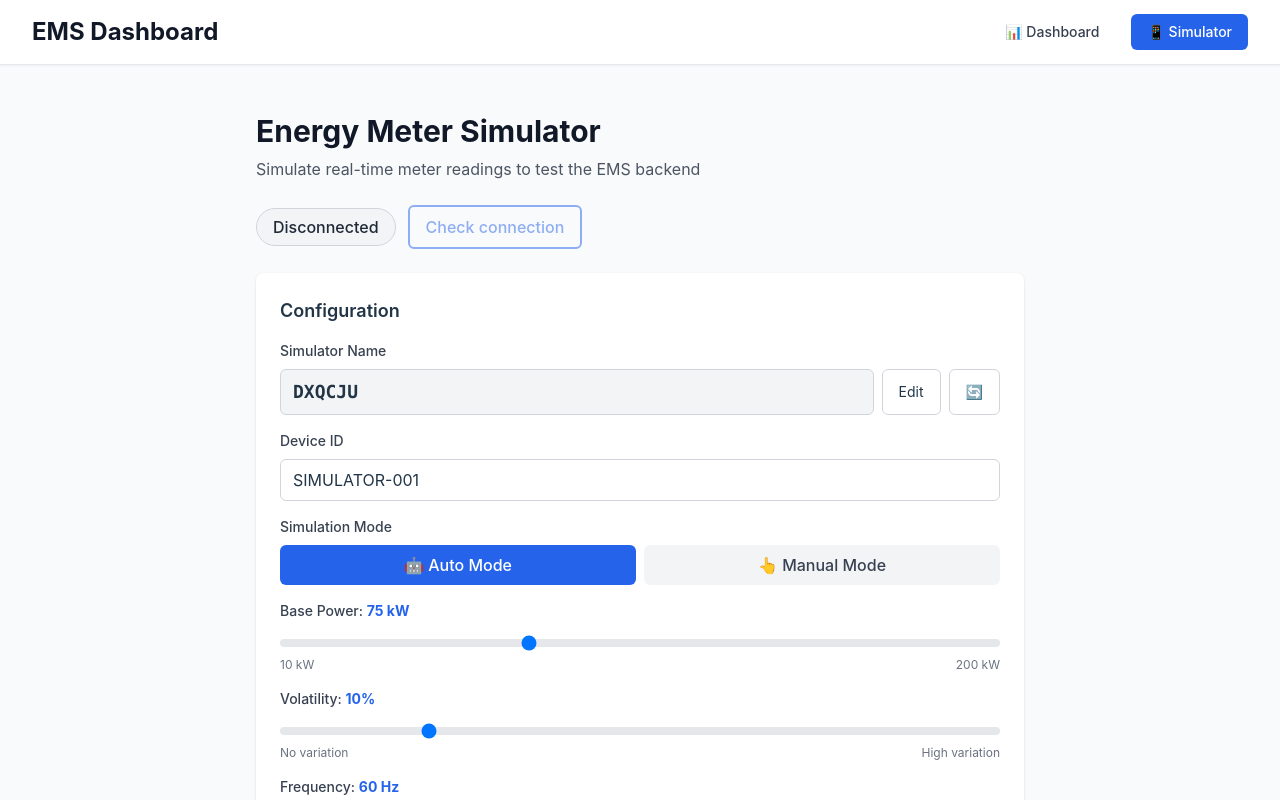
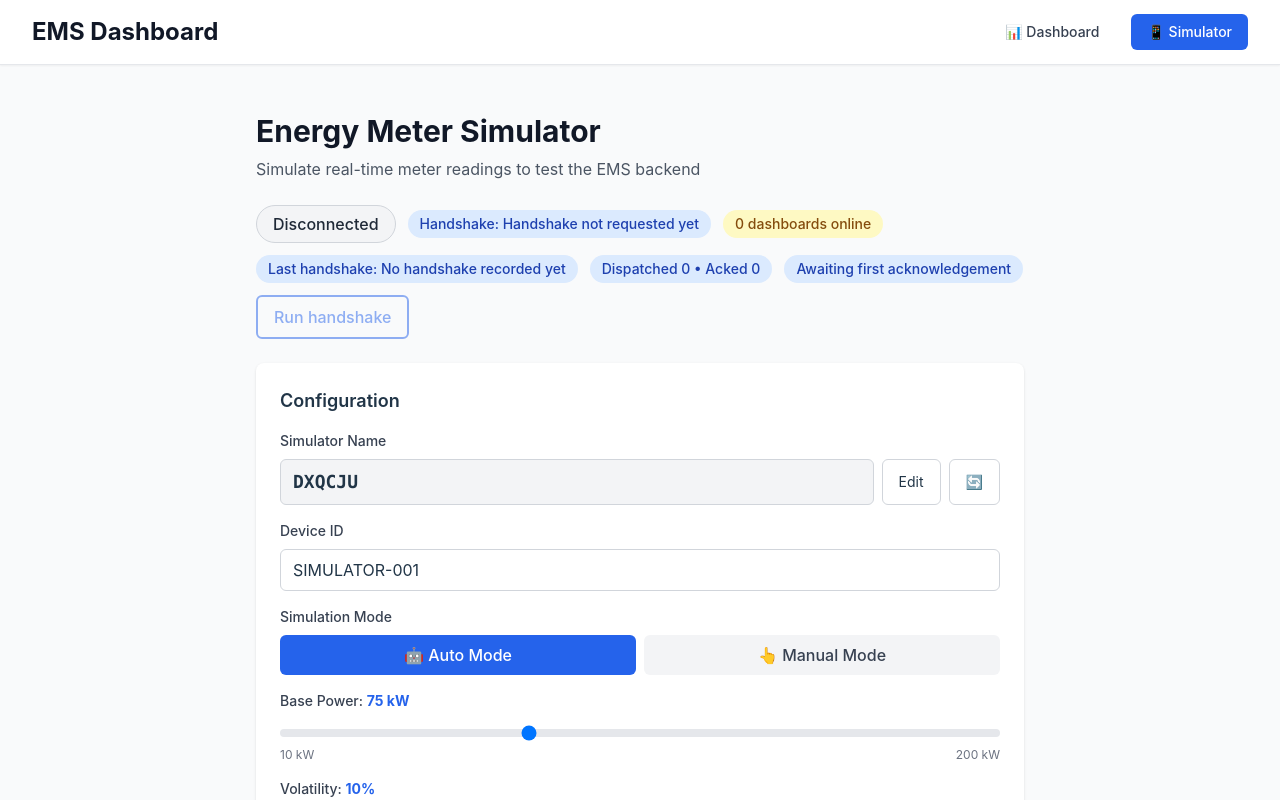
Before and after one commit to Zhihong0321/Eternalgy-EMS, a React (Vite) app in the folder frontend/: page / in a window 1280 px wide. Both pictures are taken after a click on the button "📱 Simulator". Shown: the top 800 px of the page. Built offline with nearby package versions, Linux system fonts and the light colour scheme; no server answers.

Commit message:
Improve simulator handshake diagnostics

```diff
--- a/frontend/src/hooks/useWebSocket.ts
+++ b/frontend/src/hooks/useWebSocket.ts
@@ -88,6 +88,7 @@ export function useWebSocket(url: string): UseWebSocketReturn {
     if (wsRef.current && wsRef.current.readyState === WebSocket.OPEN) {
       wsRef.current.send(JSON.stringify(data))
       console.debug(`📤 Sent WebSocket message: ${data.type || 'unknown-type'}`)
+      setConnectionError(null)
       return true
     } else {
       const readyState = wsRef.current?.readyState ?? WebSocket.CLOSED
--- a/frontend/src/pages/Simulator.tsx
+++ b/frontend/src/pages/Simulator.tsx
@@ -9,6 +9,7 @@ import { resolveWebSocketUrl } from '../config'
 const DEFAULT_WS_URL = 'ws://localhost:3000'
 
 type HandshakeState = 'idle' | 'pending' | 'success' | 'warning' | 'error'
+type AckStatus = 'accepted' | 'error'
 
 const HANDSHAKE_COLORS: Record<Exclude<HandshakeState, 'idle'>, 'brand' | 'success' | 'warning' | 'danger'> = {
   pending: 'brand',
@@ -22,6 +23,16 @@ const HANDSHAKE_MESSAGES: Record<Exclude<HandshakeState, 'idle'>, string> = {
   success: 'Dashboard confirmed and ready to receive data',
   warning: 'No dashboard connected yet',
   error: 'Handshake failed. Check dashboard status.',
+}
+
+const HANDSHAKE_REASON_LABELS: Record<string, string> = {
+  auto: 'automatic check',
+  manual: 'manual check',
+  register: 'registration',
+  'dashboard-joined': 'dashboard joined',
+  'dashboard-left': 'dashboard left',
+  'simulator-registered': 'registration broadcast',
+  initial: 'not yet run'
 }
 
 export default function Simulator() {
@@ -48,6 +59,15 @@ export default function Simulator() {
   const [handshakeStatus, setHandshakeStatus] = useState<HandshakeState>('idle')
   const [handshakeDetails, setHandshakeDetails] = useState('')
   const [eventLog, setEventLog] = useState<string[]>([])
+  const [isRegistered, setIsRegistered] = useState(false)
+  const [attemptedCount, setAttemptedCount] = useState(0)
+  const [dashboardsOnline, setDashboardsOnline] = useState(0)
+  const [lastHandshakeAt, setLastHandshakeAt] = useState<number | null>(null)
+  const [lastHandshakeReason, setLastHandshakeReason] = useState<string>('initial')
+  const [lastAckAt, setLastAckAt] = useState<number | null>(null)
+  const [lastAckStatus, setLastAckStatus] = useState<AckStatus | null>(null)
+  const [lastAckMessage, setLastAckMessage] = useState<string | null>(null)
+  const [lastAckSequence, setLastAckSequence] = useState(0)
 
   const pushLog = useCallback((entry: string) => {
     setEventLog((prev) => {
@@ -57,7 +77,71 @@ export default function Simulator() {
     })
   }, [])
 
+  const formatHandshakeReason = useCallback((reason?: string | null) => {
+    if (!reason || reason === 'initial') {
+      return HANDSHAKE_REASON_LABELS.initial
+    }
+
+    return HANDSHAKE_REASON_LABELS[reason] || reason.replace(/-/g, ' ')
+  }, [])
+
+  const formatTimestamp = useCallback((value: number | null) => {
+    if (!value) {
+      return '—'
+    }
+    return new Date(value).toLocaleTimeString()
+  }, [])
+
+  const pendingReadings = Math.max(attemptedCount - sentCount, 0)
+
+  const handshakeChipColor: 'brand' | 'success' | 'warning' | 'danger' =
+    handshakeStatus === 'idle'
+      ? 'brand'
+      : HANDSHAKE_COLORS[handshakeStatus as Exclude<HandshakeState, 'idle'>]
+
+  const handshakeSummary = handshakeStatus === 'idle'
+    ? 'Handshake not requested yet'
+    : handshakeDetails || HANDSHAKE_MESSAGES[handshakeStatus as Exclude<HandshakeState, 'idle'>]
+
+  const handshakeTimestampLabel = handshakeStatus === 'pending'
+    ? 'Awaiting handshake response'
+    : lastHandshakeAt
+      ? `${formatTimestamp(lastHandshakeAt)} • ${formatHandshakeReason(lastHandshakeReason)}`
+      : 'No handshake recorded yet'
+
+  const dashboardsChipColor: 'brand' | 'success' | 'warning' | 'danger' =
+    dashboardsOnline > 0 ? 'success' : 'warning'
+
+  const attemptChipColor: 'brand' | 'success' | 'warning' | 'danger' =
+    attemptedCount === 0 ? 'brand' : pendingReadings > 0 ? 'warning' : 'success'
+
+  const ackChipColor: 'brand' | 'success' | 'warning' | 'danger' =
+    lastAckStatus === 'error'
+      ? 'danger'
+      : lastAckStatus === 'accepted'
+        ? 'success'
+        : pendingReadings > 0
+          ? 'warning'
+          : 'brand'
+
+  const ackSummary = lastAckStatus
+    ? lastAckStatus === 'accepted'
+      ? `Last ack ${formatTimestamp(lastAckAt)}${lastAckSequence ? ` • reading #${lastAckSequence}` : ''}`
+      : `Ack failed${lastAckMessage ? ` • ${lastAckMessage}` : ''}`
+    : 'Awaiting first acknowledgement'
+
+  const ackPreview = lastAckStatus
+    ? lastAckStatus === 'accepted'
+      ? `${formatTimestamp(lastAckAt)}${lastAckSequence ? ` (#${lastAckSequence})` : ''}`
+      : `Failed${lastAckMessage ? ` - ${lastAckMessage}` : ''}`
+    : '—'
+
+  const handshakePreview = lastHandshakeAt
+    ? `${formatTimestamp(lastHandshakeAt)} (${formatHandshakeReason(lastHandshakeReason)})`
+    : '—'
+
   const previousConnectionRef = useRef(isConnected)
+  const previousRunningRef = useRef(isRunning)
 
   useEffect(() => {
     if (isConnected && !previousConnectionRef.current) {
@@ -66,6 +150,16 @@ export default function Simulator() {
       pushLog('Connection lost. Waiting to reconnect...')
       setHandshakeStatus('idle')
       setHandshakeDetails('')
+      setIsRegistered(false)
+      setDashboardsOnline(0)
+      setLastHandshakeAt(null)
+      setLastHandshakeReason('initial')
+      setAttemptedCount(0)
+      setSentCount(0)
+      setLastAckAt(null)
+      setLastAckStatus(null)
+      setLastAckMessage(null)
+      setLastAckSequence(0)
     }
 
     previousConnectionRef.current = isConnected
@@ -77,17 +171,36 @@ export default function Simulator() {
     }
   }, [connectionError, pushLog])
 
-  const requestHandshake = useCallback(() => {
+  useEffect(() => {
+    if (previousRunningRef.current === isRunning) {
+      previousRunningRef.current = isRunning
+      return
+    }
+
+    previousRunningRef.current = isRunning
+
+    if (isRunning) {
+      const speedLabel = fastForwardSpeed > 1 ? ` • ${fastForwardSpeed}x speed` : ''
+      pushLog(`Auto-send started (interval ${interval}s • ${simulationMode} mode${speedLabel})`)
+    } else {
+      pushLog('Auto-send paused')
+    }
+  }, [isRunning, interval, simulationMode, fastForwardSpeed, pushLog])
+
+  const requestHandshake = useCallback((source: 'auto' | 'manual' = 'manual') => {
     const didSend = send({
       type: 'simulator:handshake',
       deviceId,
       simulatorName,
+      source
     })
 
     if (didSend) {
       setHandshakeStatus('pending')
       setHandshakeDetails('Waiting for dashboard confirmation...')
-      pushLog('Sent handshake request to EMS backend')
+      setLastHandshakeReason(source)
+      setLastHandshakeAt(Date.now())
+      pushLog(`${source === 'manual' ? 'Manual' : 'Automatic'} handshake requested`)
     } else {
       setHandshakeStatus('error')
       setHandshakeDetails('Unable to send handshake. Check connection logs.')
@@ -116,7 +229,17 @@ export default function Simulator() {
 
     if (lastMessage.type === 'simulator:registered') {
       pushLog(`Simulator registered as ${lastMessage.simulatorName} (${lastMessage.deviceId})`)
-      requestHandshake()
+      setIsRegistered(true)
+      setSentCount(0)
+      setAttemptedCount(0)
+      setDashboardsOnline(0)
+      setLastAckAt(null)
+      setLastAckStatus(null)
+      setLastAckMessage(null)
+      setLastAckSequence(0)
+      setLastHandshakeAt(typeof lastMessage.timestamp === 'number' ? lastMessage.timestamp : Date.now())
+      setLastHandshakeReason('register')
+      requestHandshake('auto')
       return
     }
 
@@ -135,17 +258,65 @@ export default function Simulator() {
         : HANDSHAKE_MESSAGES[status]
 
       setHandshakeDetails(message)
-      pushLog(message)
+      if (status === 'error') {
+        setIsRegistered(false)
+        if (isConnected) {
+          pushLog('Server reports simulator is not registered. Attempting to re-register...')
+          const didRegister = send({
+            type: 'simulator:register',
+            deviceId,
+            simulatorName
+          })
+          if (!didRegister) {
+            pushLog('Re-registration attempt failed: WebSocket not ready.')
+          }
+        }
+      } else {
+        setIsRegistered(true)
+      }
+      if (typeof lastMessage.dashboardsOnline === 'number') {
+        setDashboardsOnline(lastMessage.dashboardsOnline)
+      }
+      setLastHandshakeAt(typeof lastMessage.timestamp === 'number' ? lastMessage.timestamp : Date.now())
+      if (typeof lastMessage.reason === 'string') {
+        setLastHandshakeReason(lastMessage.reason)
+      }
+      const reasonText = formatHandshakeReason(lastMessage.reason)
+      pushLog(`Handshake (${reasonText}): ${message}`)
 
       return
     }
 
     if (lastMessage.type === 'simulator:acknowledged') {
-      setSentCount((prev) => prev + 1)
-      if (lastMessage.reading?.timestamp) {
-        const time = new Date(lastMessage.reading.timestamp).toLocaleTimeString()
-        pushLog(`Reading acknowledged at ${time}`)
+      const ackStatus: AckStatus = lastMessage.status === 'error' ? 'error' : 'accepted'
+      if (typeof lastMessage.dashboardsOnline === 'number') {
+        setDashboardsOnline(lastMessage.dashboardsOnline)
       }
+
+      const ackTimestamp = typeof lastMessage.timestamp === 'number' ? lastMessage.timestamp : Date.now()
+      setLastAckAt(ackTimestamp)
+      setLastAckStatus(ackStatus)
+      setLastAckMessage(typeof lastMessage.message === 'string' ? lastMessage.message : null)
+
+      if (ackStatus === 'accepted') {
+        setSentCount((prev) => prev + 1)
+        const sequence = typeof lastMessage.sequence === 'number'
+          ? lastMessage.sequence
+          : lastAckSequence + 1
+        setLastAckSequence(sequence)
+
+        const powerLabel = lastMessage.reading?.totalPowerKw !== undefined
+          ? `${lastMessage.reading.totalPowerKw} kW`
+          : 'power unknown'
+        pushLog(`Backend acknowledged reading #${sequence} (${powerLabel})`)
+      } else {
+        if (typeof lastMessage.sequence === 'number') {
+          setLastAckSequence(lastMessage.sequence)
+        }
+        const errorDetail = typeof lastMessage.message === 'string' ? lastMessage.message : 'Unknown error'
+        pushLog(`Backend rejected reading${lastMessage.sequence ? ` #${lastMessage.sequence}` : ''}: ${errorDetail}`)
+      }
+
       return
     }
 
@@ -157,7 +328,7 @@ export default function Simulator() {
       setHandshakeDetails(message)
       pushLog(`Server error: ${message}`)
     }
-  }, [lastMessage, pushLog, requestHandshake])
+  }, [lastMessage, pushLog, requestHandshake, formatHandshakeReason, lastAckSequence, send, deviceId, simulatorName, isConnected])
 
   // Handle interval update with data wipe
   const handleUpdateInterval = async () => {
@@ -219,6 +390,7 @@ export default function Simulator() {
       const readingsToSend = fastForwardSpeed > 1 ? Math.ceil(fastForwardSpeed) : 1
 
       let failedToSend = false
+      let successfulDispatches = 0
       for (let i = 0; i < readingsToSend; i++) {
         const timeOffset = i * (interval * 1000)
         const didSend = send({
@@ -234,6 +406,22 @@ export default function Simulator() {
         if (!didSend) {
           failedToSend = true
           break
+        } else {
+          successfulDispatches += 1
+        }
+      }
+
+      if (successfulDispatches > 0) {
+        let queuedRange: string | null = null
+        setAttemptedCount((prev) => {
+          const next = prev + successfulDispatches
+          const start = prev + 1
+          const end = next
+          queuedRange = start === end ? `#${end}` : `#${start}-${end}`
+          return next
+        })
+        if (queuedRange) {
+          pushLog(`Dispatched ${successfulDispatches} reading${successfulDispatches > 1 ? 's' : ''} (${queuedRange}) awaiting acknowledgement`)
         }
       }
 
@@ -252,6 +440,7 @@ export default function Simulator() {
     const didSend = send({
       type: 'simulator:reading',
       deviceId,
+      simulatorName,
       totalPowerKw: parseFloat(currentPower.toFixed(2)),
       timestamp: Date.now(),
       frequency: parseFloat(frequency.toFixed(2)),
@@ -259,7 +448,15 @@ export default function Simulator() {
     })
 
     if (didSend) {
-      pushLog('Manual reading sent to EMS backend')
+      let queuedSequence: string | null = null
+      setAttemptedCount((prev) => {
+        const next = prev + 1
+        queuedSequence = `#${next}`
+        return next
+      })
+      if (queuedSequence) {
+        pushLog(`Manual reading dispatched (${queuedSequence}) awaiting acknowledgement`)
+      }
     } else {
       pushLog('Manual reading could not be sent. Check WebSocket connection.')
     }
@@ -286,27 +483,38 @@ export default function Simulator() {
             text={isConnected ? 'Connected' : 'Disconnected'}
           />
 
-          {handshakeStatus !== 'idle' && (
-            <Chip
-              variant="tint"
-              color={HANDSHAKE_COLORS[handshakeStatus as Exclude<HandshakeState, 'idle'>]}
-            >
-              {handshakeDetails || HANDSHAKE_MESSAGES[handshakeStatus as Exclude<HandshakeState, 'idle'>]}
-            </Chip>
-          )}
+          <Chip variant="tint" color={handshakeChipColor}>
+            {`Handshake: ${handshakeSummary}`}
+          </Chip>
+
+          <Chip variant="tint" color={dashboardsChipColor}>
+            {dashboardsOnline === 1 ? '1 dashboard online' : `${dashboardsOnline} dashboards online`}
+          </Chip>
+
+          <Chip variant="tint" color="brand">
+            {`Last handshake: ${handshakeTimestampLabel}`}
+          </Chip>
+
+          <Chip variant="tint" color={attemptChipColor}>
+            {`Dispatched ${attemptedCount} • Acked ${sentCount}${pendingReadings > 0 ? ` • ${pendingReadings} pending` : ''}`}
+          </Chip>
+
+          <Chip variant="tint" color={ackChipColor}>
+            {ackSummary}
+          </Chip>
 
           <Button
             variant="border"
             color="primary"
-            onClick={requestHandshake}
+            onClick={() => requestHandshake('manual')}
             disabled={!isConnected || handshakeStatus === 'pending'}
           >
-            {handshakeStatus === 'pending' ? 'Checking...' : 'Check connection'}
+            {handshakeStatus === 'pending' ? 'Checking...' : 'Run handshake'}
           </Button>
 
           {isRunning && (
             <Chip variant="filled" color="success">
-              Running ({sentCount} readings sent)
+              {`Running (acked ${sentCount}/${attemptedCount})`}
             </Chip>
           )}
         </div>
@@ -592,7 +800,15 @@ export default function Simulator() {
             <Button
               variant="plain"
               color="warning"
-              onClick={() => setSentCount(0)}
+              onClick={() => {
+                setSentCount(0)
+                setAttemptedCount(0)
+                setLastAckSequence(0)
+                setLastAckAt(null)
+                setLastAckStatus(null)
+                setLastAckMessage(null)
+                pushLog('Counters reset manually')
+              }}
             >
               Reset Counter
             </Button>
@@ -602,7 +818,7 @@ export default function Simulator() {
         {/* Current Reading Preview */}
         <div className="bg-gray-50 border border-gray-200 rounded-lg p-6">
           <h3 className="text-lg font-semibold mb-3">Current Reading Preview</h3>
-          <div className="grid grid-cols-2 gap-4 text-sm">
+          <div className="grid grid-cols-1 sm:grid-cols-2 lg:grid-cols-3 gap-4 text-sm">
             <div>
               <p className="text-gray-600">Device ID:</p>
               <p className="font-mono font-semibold">{deviceId}</p>
@@ -618,8 +834,28 @@ export default function Simulator() {
               <p className="font-semibold">{frequency} Hz</p>
             </div>
             <div>
-              <p className="text-gray-600">Readings Sent:</p>
+              <p className="text-gray-600">Dispatch Attempts:</p>
+              <p className="font-semibold">{attemptedCount}</p>
+            </div>
+            <div>
+              <p className="text-gray-600">Acknowledged:</p>
               <p className="font-semibold">{sentCount}</p>
+            </div>
+            <div>
+              <p className="text-gray-600">Pending Ack:</p>
+              <p className="font-semibold">{pendingReadings}</p>
+            </div>
+            <div>
+              <p className="text-gray-600">Last Ack:</p>
+              <p className="font-semibold">{ackPreview}</p>
+            </div>
+            <div>
+              <p className="text-gray-600">Last Handshake:</p>
+              <p className="font-semibold">{handshakePreview}</p>
+            </div>
+            <div>
+              <p className="text-gray-600">Dashboards Online:</p>
+              <p className="font-semibold">{dashboardsOnline}</p>
             </div>
           </div>
         </div>
@@ -639,6 +875,17 @@ export default function Simulator() {
           {connectionError && (
             <p className="text-sm text-red-600 mt-3">{connectionError}</p>
           )}
+          {!isRegistered && isConnected && (
+            <p className="text-sm text-blue-600 mt-3">Awaiting simulator registration acknowledgement...</p>
+          )}
+          {pendingReadings > 0 && (
+            <p className="text-sm text-amber-600 mt-3">
+              {pendingReadings} reading{pendingReadings === 1 ? '' : 's'} awaiting acknowledgement.
+            </p>
+          )}
+          {lastAckStatus === 'error' && lastAckMessage && (
+            <p className="text-sm text-red-600 mt-1">Last acknowledgement error: {lastAckMessage}</p>
+          )}
         </div>
 
         {/* Instructions */}
```
Also changed, not shown: 1 other file (tests, documents, lock files or other folders).
